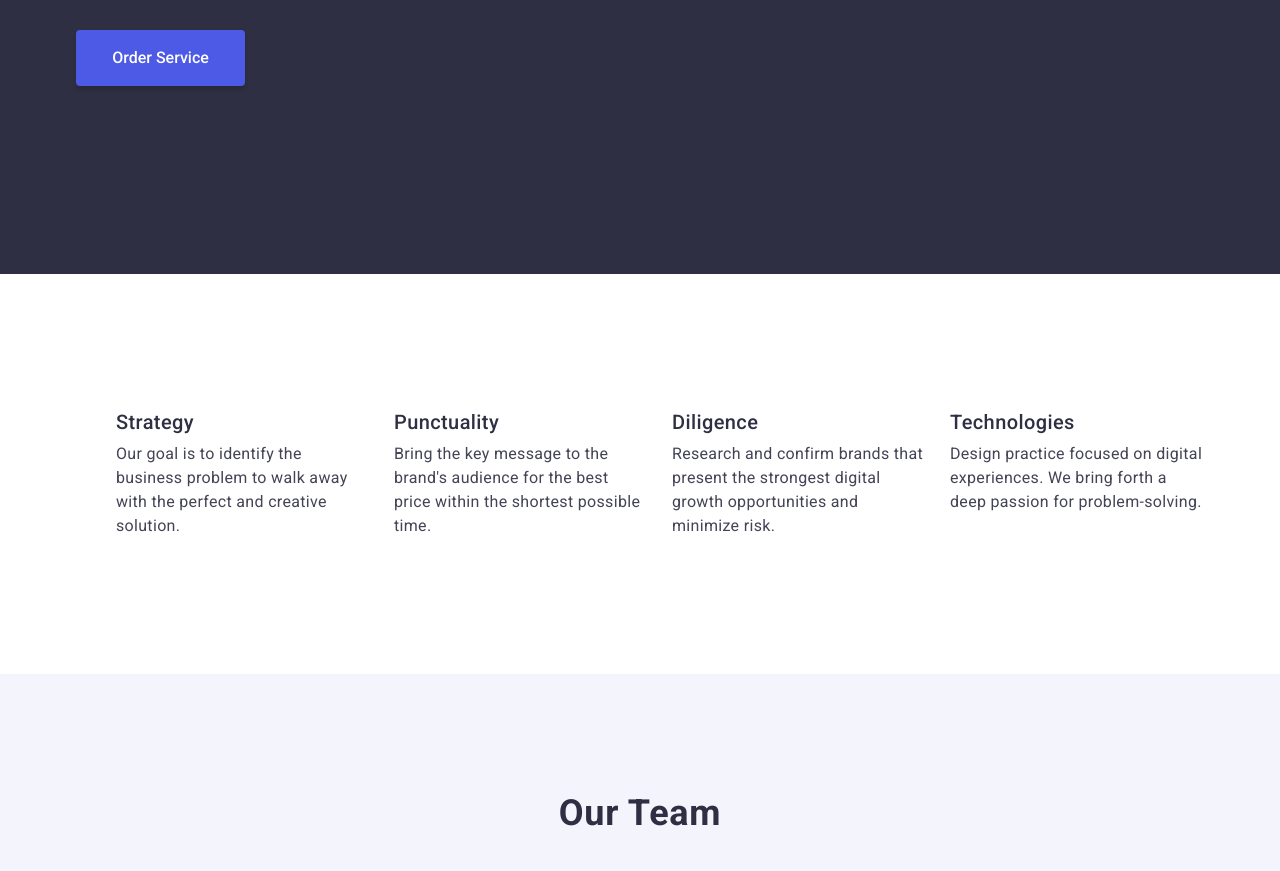
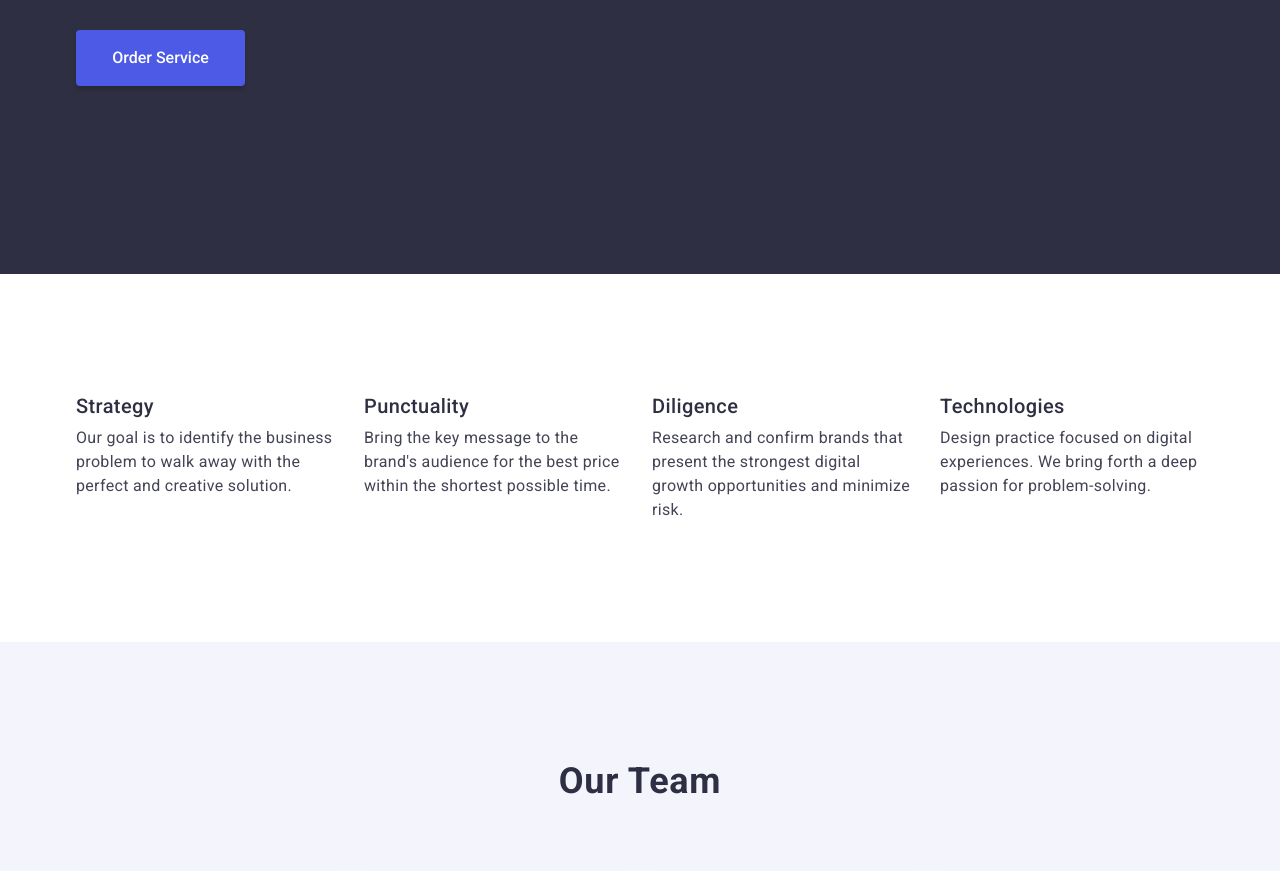
Before and after one commit to Remchik666/goit-markup-hw-03, a plain HTML site: page index.html in a window 1280 px wide. Shown: the part 398-1269 px from the top of the page. Drawn offline with nearby package versions, Linux system fonts and the light colour scheme.

Commit message:
correct lists

```diff
--- a/css/styles.css
+++ b/css/styles.css
@@ -27,6 +27,11 @@ p {
 
 img {
     display: block;
+}
+
+ul, ol {
+    margin: 0;
+    padding-left: 0;
 }
 
 .container {
@@ -150,7 +155,7 @@ img {
 }
 
 .features-list-item {
-    flex-basis: calc((100% - 3 * 24px) / 4)
+    width: calc((100% - 72px) / 4);
 }
 
 .features-title {
```
